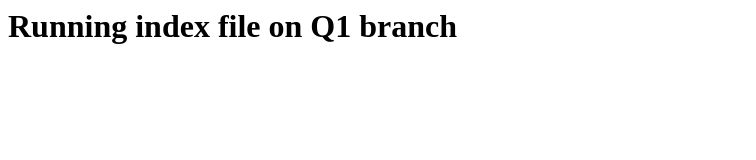
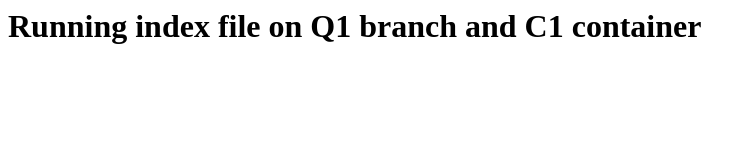
Before and after one commit to ShreehariBandrawad/Dockerrepo2, a plain HTML site: page index.html in a window 1280 px wide. Shown: the whole page, without its empty margins (0-756 px from the left). Drawn offline with Linux system fonts and the light colour scheme.

Commit message:
Update index.html

```diff
--- a/index.html
+++ b/index.html
@@ -1 +1 @@
-<h1>Running index file on Q1 branch </h1>
+<h1>Running index file on Q1 branch and C1 container</h1>
```
